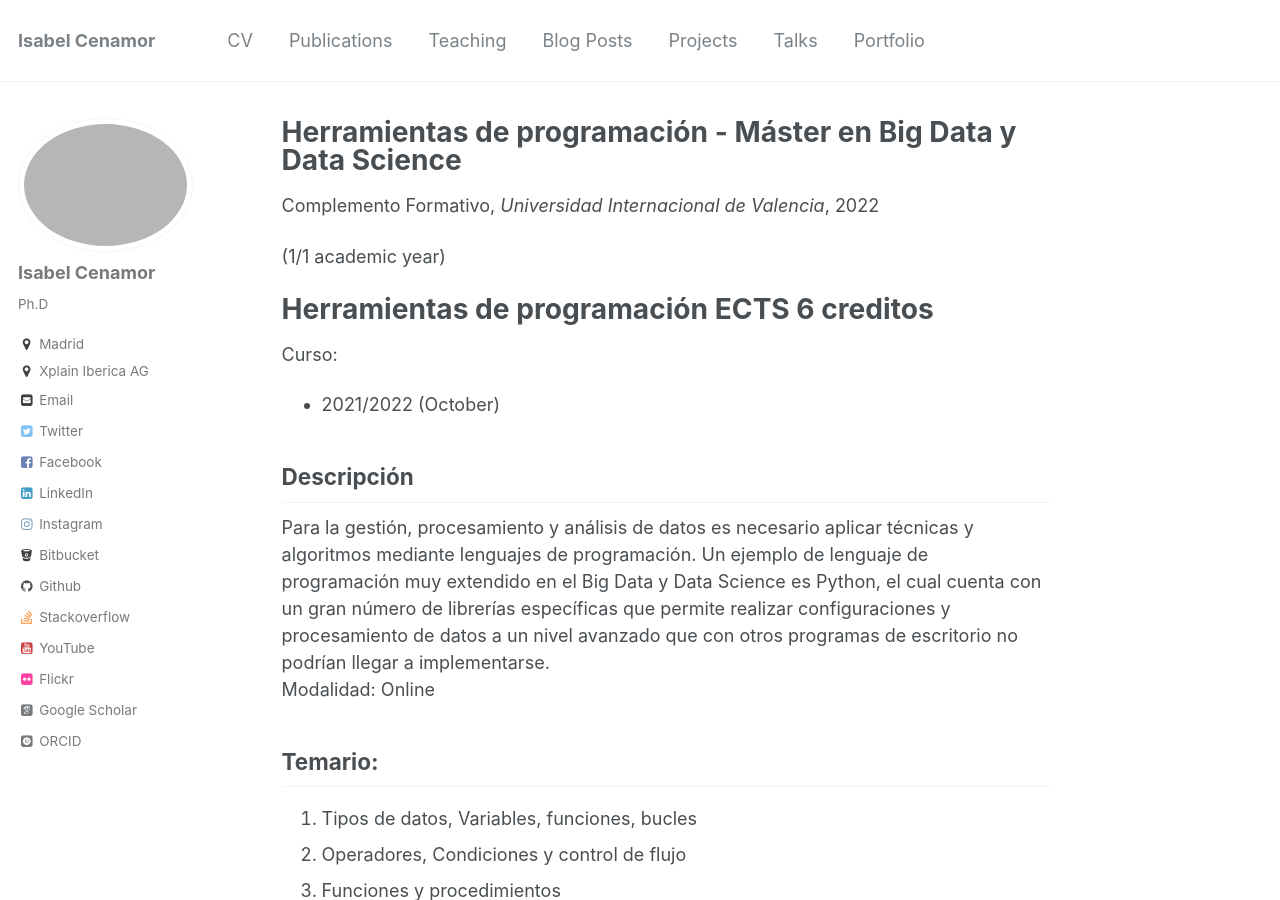
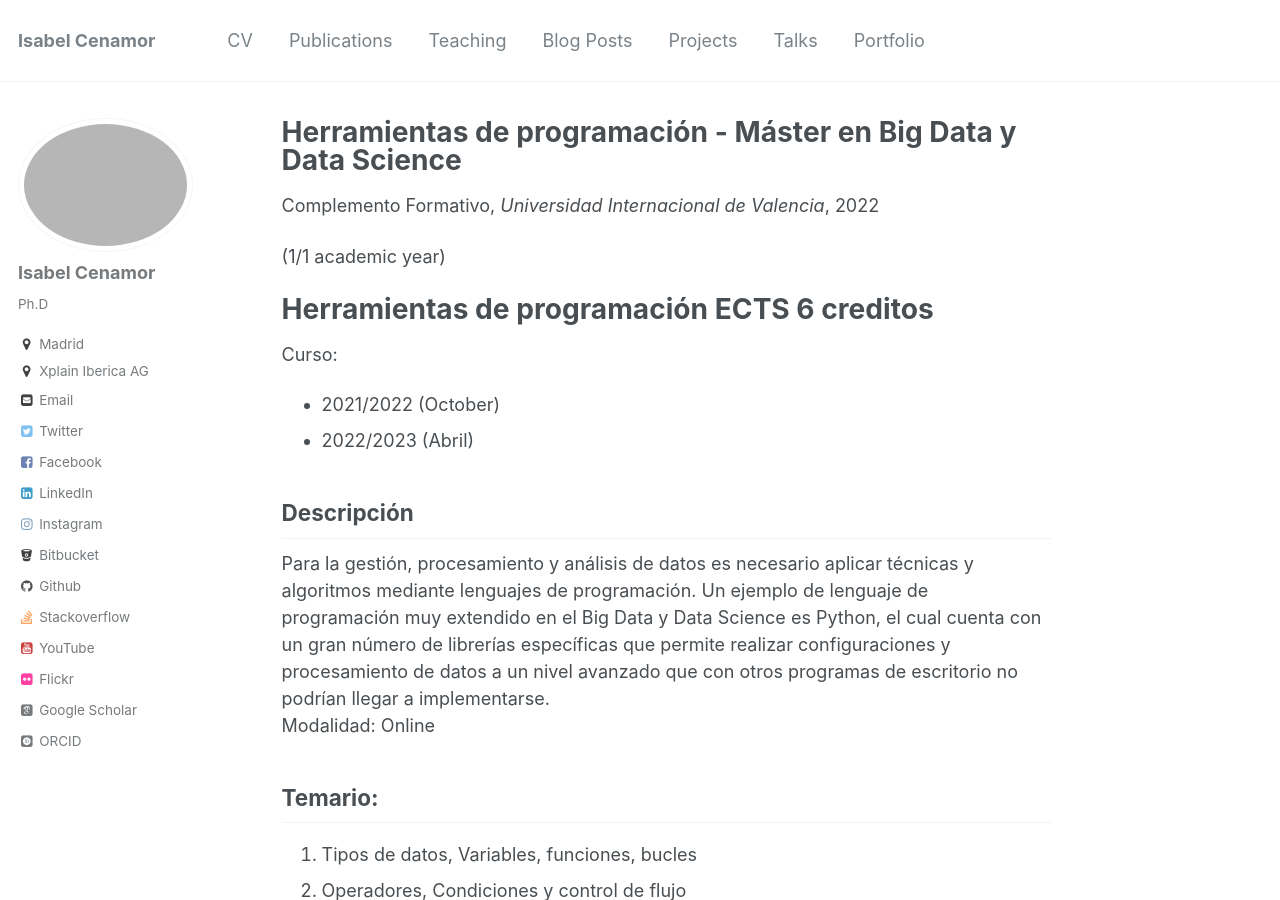
Before and after one commit to icenamor/icenamor.github.io, a Jekyll site: the page built from _teaching/2022-11-complementos.md, in a window 1280 px wide and 900 px high. Built offline with Jekyll 4.4.1, drawn with Linux system fonts in a browser that asks for light colours; some web fonts are replaced.

Commit message:
Change information Master VIU

```diff
--- a/_teaching/2022-11-complementos.md
+++ b/_teaching/2022-11-complementos.md
@@ -14,6 +14,7 @@ Herramientas de programación ECTS 6 creditos
 
 Curso:
 - 2021/2022 (October)
+- 2022/2023 (Abril)
 
 Descripción
 ------------
```
Also changed, not shown: _teaching/2020-11Aprendizaje.md (+1 -0 lines).
